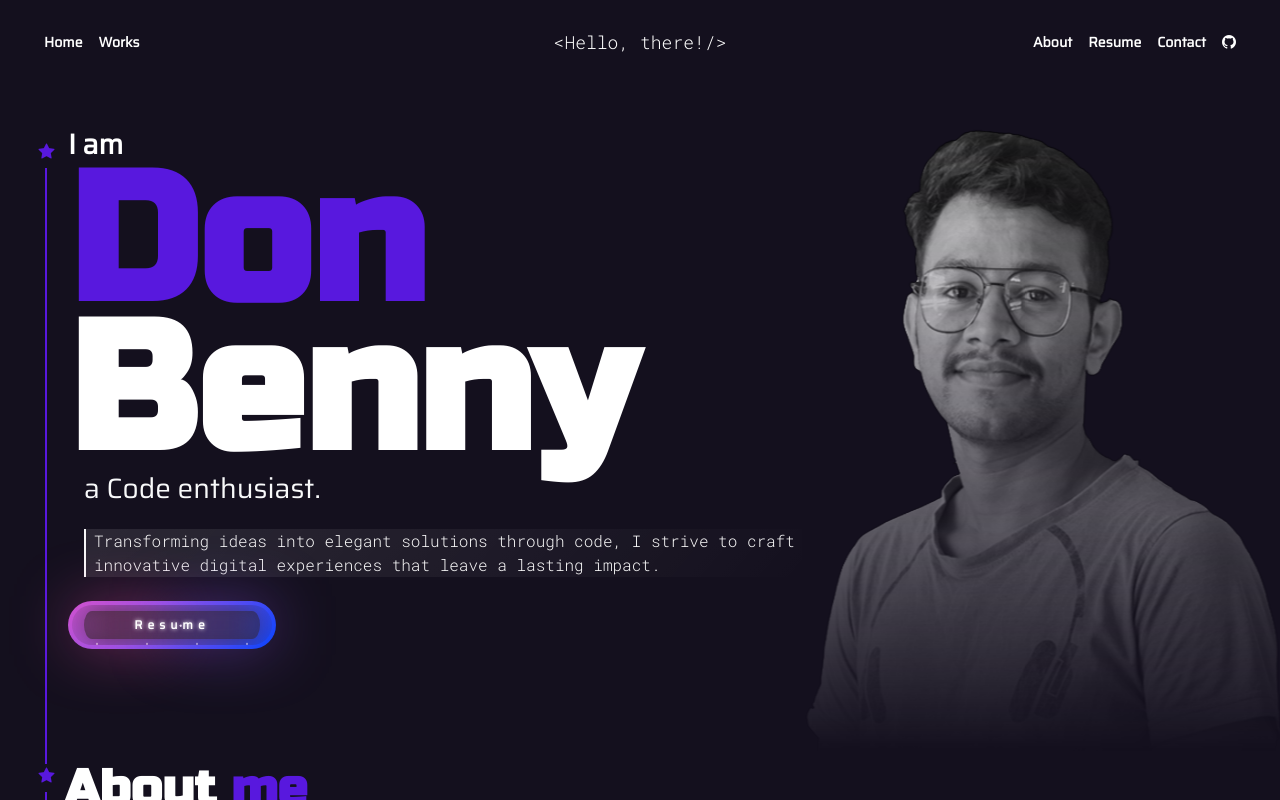
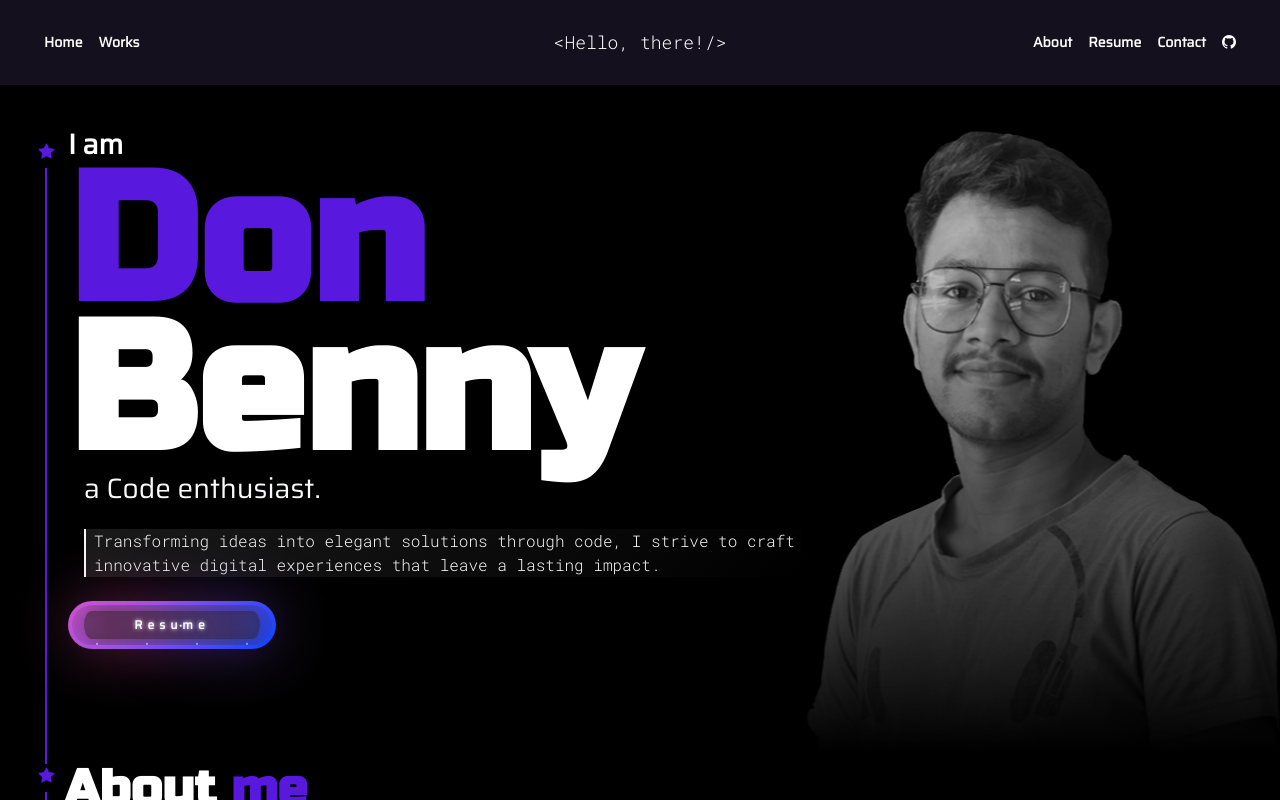
Before and after one commit to donC20/portfolio, a Next.js app: page / in a window 1280 px wide. Shown: the top 800 px of the page. Built offline with nearby package versions, Linux system fonts and the light colour scheme; a web font is replaced by a local one.

Commit message:
updation color

```diff
--- a/src/app/globals.css
+++ b/src/app/globals.css
@@ -16,7 +16,8 @@ html {
 
 body {
   font-family: "Saira", sans-serif;
-  background-color: var(--globalColor);
+  /* background-color: var(--globalColor); */
+  background-color: black !important;
   scroll-behavior: smooth;
   overflow-x: hidden;
 }
```
